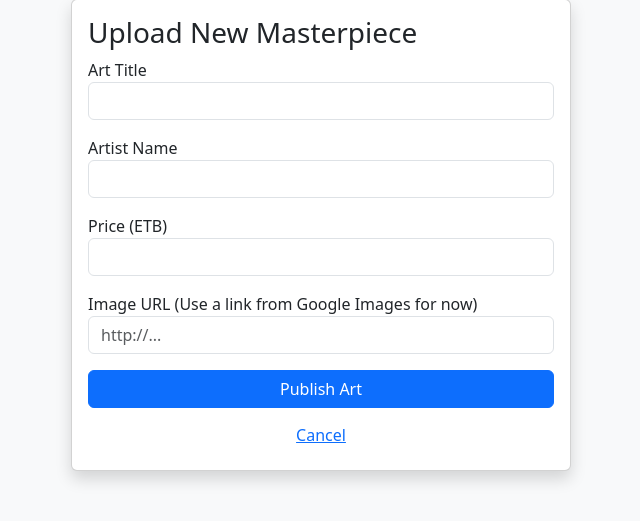
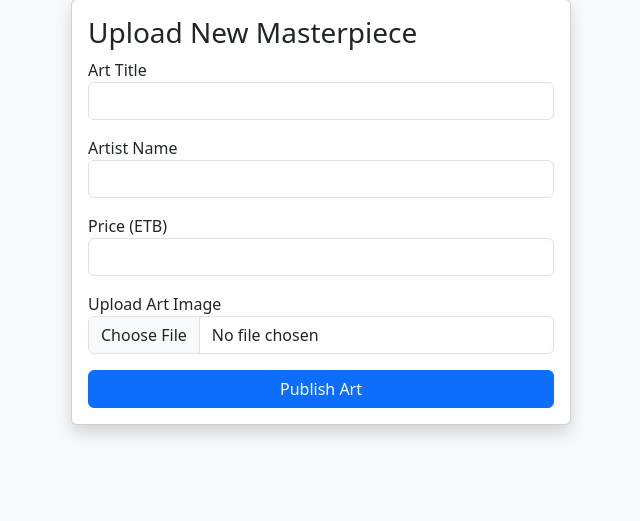
Before and after one commit to azebel1727/Misel_Market, a Django app: page /upload/ in a window 1280 px wide. Shown: the part 49-570 px from the top of the page, without its empty margins (319-959 px from the left). Run offline with Django 5.2, Linux system fonts and the light colour scheme; some libraries are stand-ins or nearby versions.

Commit message:
CR#007: Finalized local image storage and database schema

```diff
--- a/misel_project/settings.py
+++ b/misel_project/settings.py
@@ -11,6 +11,7 @@ https://docs.djangoproject.com/en/5.1/ref/settings/
 """
 
 from pathlib import Path
+import os
 
 # Build paths inside the project like this: BASE_DIR / 'subdir'.
 BASE_DIR = Path(__file__).resolve().parent.parent
@@ -122,3 +123,6 @@ STATIC_URL = 'static/'
 # https://docs.djangoproject.com/en/5.1/ref/settings/#default-auto-field
 
 DEFAULT_AUTO_FIELD = 'django.db.models.BigAutoField'
+
+MEDIA_URL = '/media/'
+MEDIA_ROOT = os.path.join(BASE_DIR, 'media')
--- a/misel_project/urls.py
+++ b/misel_project/urls.py
@@ -1,7 +1,13 @@
 from django.contrib import admin
-from django.urls import path, include
+from django.urls import path, include # Import include here
+from django.conf import settings
+from django.conf.urls.static import static
 
 urlpatterns = [
     path('admin/', admin.site.urls),
-    path('', include('src.urls')), # This tells Django to use your src/urls.py
+    path('', include('src.urls')), # This directs all traffic to your src app
 ]
+
+# This allows the browser to see the uploaded images
+if settings.DEBUG:
+    urlpatterns += static(settings.MEDIA_URL, document_root=settings.MEDIA_ROOT)
--- a/src/models.py
+++ b/src/models.py
@@ -4,7 +4,8 @@ class ArtItem(models.Model):
     title = models.CharField(max_length=100)
     artist_name = models.CharField(max_length=100)
     price = models.DecimalField(max_digits=10, decimal_places=2)
-    image_url = models.CharField(max_length=500, default="https://via.placeholder.com/150")
+    # src/models.py
+    image = models.ImageField(upload_to='art_images/', null=True, blank=True)
     status = models.CharField(max_length=20, default="Available")
 
     def __str__(self):
--- a/src/templates/upload.html
+++ b/src/templates/upload.html
@@ -9,7 +9,7 @@
         <div class="card mx-auto shadow" style="max-width: 500px;">
             <div class="card-body">
                 <h3>Upload New Masterpiece</h3>
-                <form method="POST">
+<form method="POST" enctype="multipart/form-data"> <!-- REQUIRED FOR FILES -->
     {% csrf_token %}
     <label>Art Title</label>
     <input type="text" name="title" class="form-control mb-3" required>
@@ -20,11 +20,10 @@
     <label>Price (ETB)</label>
     <input type="number" name="price" class="form-control mb-3" required>
 
-                    <label>Image URL (Use a link from Google Images for now)</label>
-                    <input type="text" name="image_url" class="form-control mb-3" placeholder="http://..." required>
+    <label>Upload Art Image</label>
+    <input type="file" name="image_file" class="form-control mb-3" accept="image/*" required>
 
     <button type="submit" class="btn btn-primary w-100">Publish Art</button>
-                    <a href="{% url 'dashboard' %}" class="btn btn-link w-100 mt-2">Cancel</a>
 </form>
             </div>
         </div>
--- a/src/urls.py
+++ b/src/urls.py
@@ -5,8 +5,7 @@ urlpatterns = [
     path('', views.login_page, name='login'),
     path('register/', views.register, name='register'),
     path('dashboard/', views.gallery_dashboard, name='dashboard'),
-    path('upload/', views.upload_art, name='upload_art'), # New Upload Page
-    path('delete/<int:art_id>/', views.delete_art, name='delete_art'), # Delete Action
+    path('upload/', views.upload_art, name='upload_art'),
+    path('delete/<int:art_id>/', views.delete_art, name='delete_art'),
     path('buy/<int:art_id>/', views.buy_art, name='buy_art'),
-
 ]
--- a/src/views.py
+++ b/src/views.py
@@ -10,23 +10,18 @@ from django.shortcuts import render, redirect, get_object_or_404
 from .models import ArtItem
 
 # SHOWCASE: This is your Main Service Page
-def gallery_dashboard(request):
-    items = ArtItem.objects.all()
-    return render(request, 'dashboard.html', {'items': items})
-
-# UPLOAD: The "Manage" Action
 def upload_art(request):
     if request.method == 'POST':
         title = request.POST.get('title')
         artist = request.POST.get('artist')
         price = request.POST.get('price')
-        image_url = request.POST.get('image_url')
+        image_file = request.FILES.get('image_file') # Get the actual file
 
         ArtItem.objects.create(
             title=title,
             artist_name=artist,
             price=price,
-            image_url=image_url
+            image=image_file # Save the file
         )
         return redirect('dashboard')
     return render(request, 'upload.html')
```
Also changed, not shown: db.sqlite3, src/migrations/0002_remove_artitem_image_url_artitem_image.py (added), src/migrations/0003_alter_artitem_image.py (added). Lines whose indentation alone changed are shown as unchanged.
